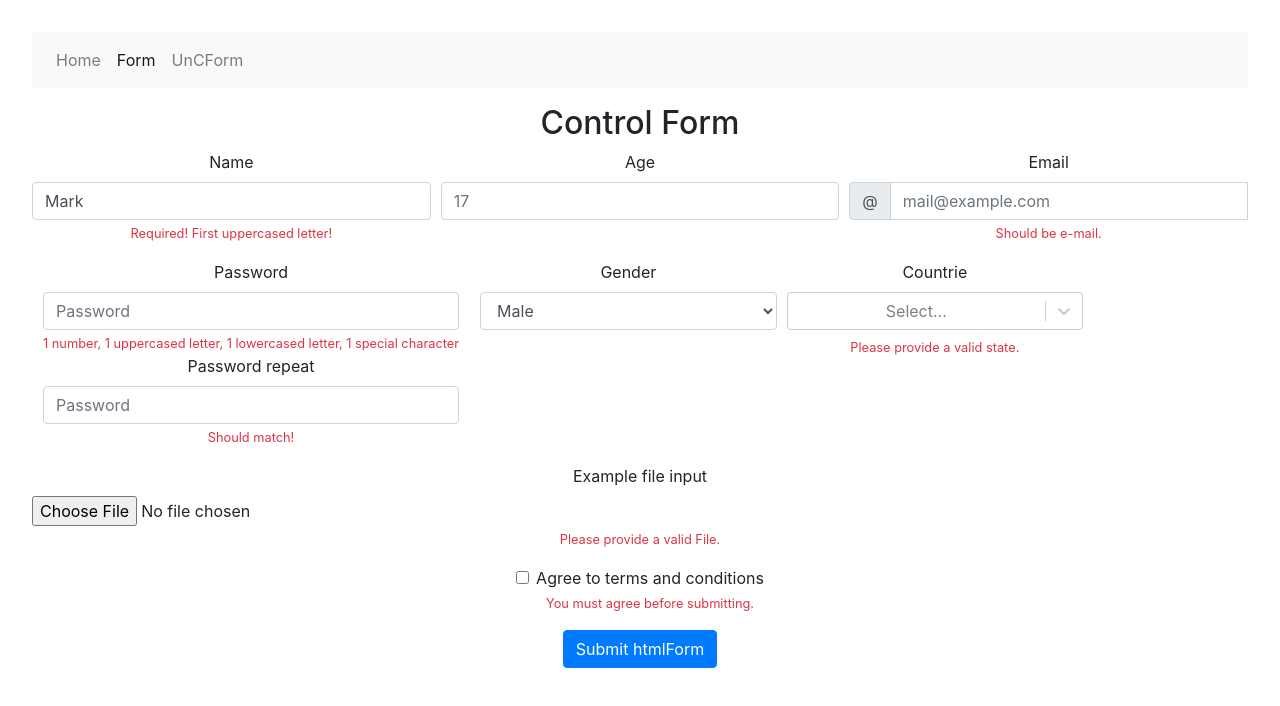
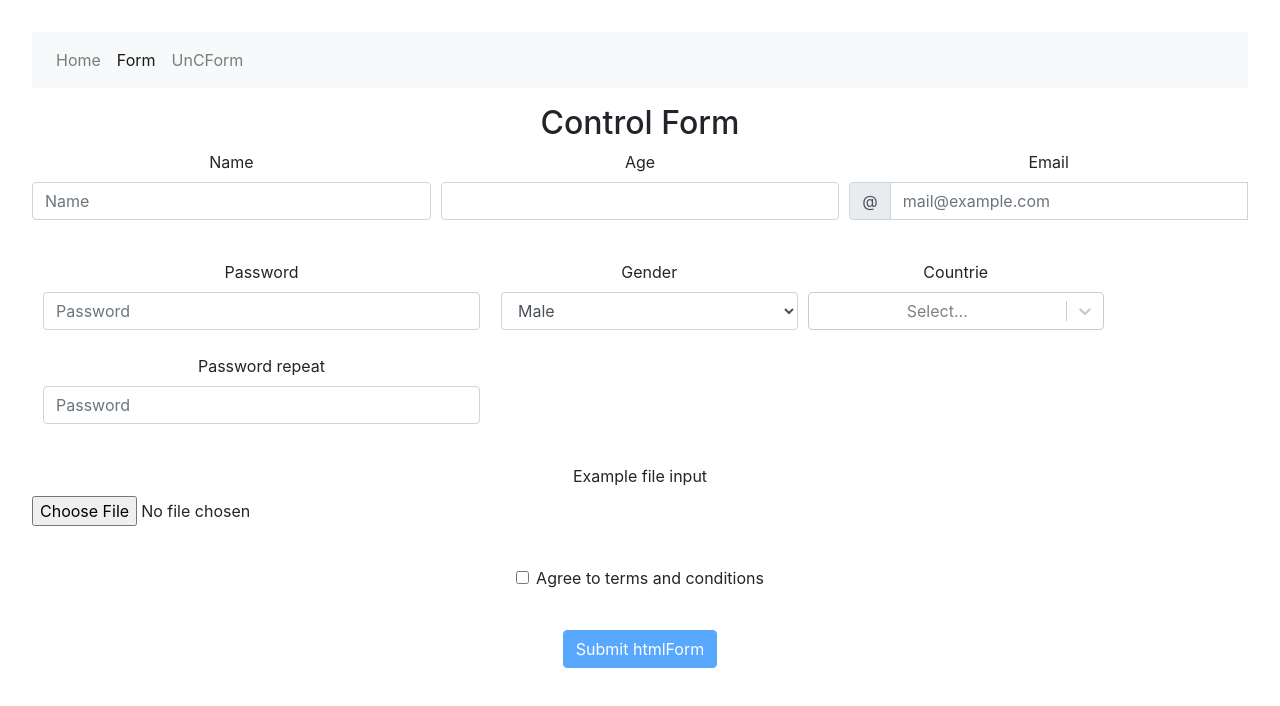
Before and after one commit to zytsev/React2024Q3, a React (Vite) app: page /control in a window 1280 px wide. Shown: the top 706 px of the page. Built offline with nearby package versions, Linux system fonts and the light colour scheme.

Commit message:
feat:add validation Form

```diff
--- a/package.json
+++ b/package.json
@@ -12,6 +12,7 @@
     "prepare": "husky install"
   },
   "dependencies": {
+    "@hookform/resolvers": "^3.9.0",
     "@reduxjs/toolkit": "^2.2.7",
     "react": "^18.3.1",
     "react-dom": "^18.3.1",
--- a/src/App.css
+++ b/src/App.css
@@ -22,13 +22,12 @@
 .invalid-feedb {
   height: 20px;
   width: 100%;
-  margin-top: .25rem;
+  margin-top: 0.25rem;
   font-size: 80%;
   color: #dc3545;
 }
 
 .navbar-ul {
-
   display: flex;
 
   gap: 1rem;
@@ -36,3 +35,7 @@
   margin-bottom: 0;
   list-style: none;
 }
+
+.form-pass {
+  min-width: 437px;
+}
--- a/src/components/Form.tsx
+++ b/src/components/Form.tsx
@@ -1,21 +1,25 @@
-import { useState } from 'react';
 import { user } from '../assets/types';
-import { useForm } from 'react-hook-form';
+import { useForm, Controller } from 'react-hook-form';
+import { yupResolver } from '@hookform/resolvers/yup';
 import { useAppSelector } from '../redux/store';
 import Select from 'react-select';
 import { getListOfCountrie } from '../service/getListOfCountrie';
-interface newcountrie {
-  value: string;
-  label: string;
-}
+import { schema } from '../service/yup';
+
 function Form() {
   const countries = useAppSelector((state) => state.countries.listcountries);
   const listcountries = getListOfCountrie(countries);
-  const { handleSubmit } = useForm<user>();
-  const [countrie, setCountrie] = useState<newcountrie | null>(null);
+  const {
+    register,
+    handleSubmit,
+    reset,
+    control,
+    formState: { errors, isValid },
+  } = useForm<user>({ resolver: yupResolver(schema), mode: 'onBlur' });
 
   const onSubmit = (data: user) => {
     console.log(data);
+    reset();
   };
 
   return (
@@ -26,29 +30,22 @@ function Form() {
           <div className="col-md-4 mb-3">
             <label htmlFor="validationCustom01">Name</label>
             <input
-              type="text"
+              {...register('name')}
               className="form-control"
               id="validationCustom01"
               placeholder="Name"
-              value="Mark"
-              required
             />
-            <div className="invalid-feedb">
-              Required! First uppercased letter!
-            </div>
+            <div className="invalid-feedb">{errors.name?.message}</div>
           </div>
           <div className="col-md-4 mb-3">
             <label htmlFor="validationCustom02">Age</label>
             <input
               type="number"
+              {...register('age')}
               className="form-control"
               id="validationCustom02"
-              placeholder="17"
-              min="1"
-              max="150"
-              required
             />
-            <div className="invalid-feedb"></div>
+            <div className="invalid-feedb">{errors.age?.message}</div>
           </div>
           <div className="col-md-4 mb-3">
             <label htmlFor="validationCustomUsername">Email</label>
@@ -63,39 +60,39 @@ function Form() {
                 className="form-control"
                 id="validationCustomUsername"
                 placeholder="mail@example.com"
-                aria-describedby="inputGroupPrepend"
-                required
+                {...register('email')}
               />
-              <div className="invalid-feedb">Should be e-mail.</div>
+              <div className="invalid-feedb">{errors.email?.message}</div>
             </div>
           </div>
         </div>
         <div className="form-row">
-          <div className="form-group mx-sm-3 mb-3">
+          <div className="form-group mx-sm-3 mb-3 form-pass">
             <label htmlFor="inputPassword1">Password</label>
             <input
-              type="password"
+              {...register('password')}
               className="form-control"
               id="inputPassword1"
               placeholder="Password"
             />
-            <div className="invalid-feedb">
-              1 number, 1 uppercased letter, 1 lowercased letter, 1 special
-              character
-            </div>
+            <div className="invalid-feedb">{errors.password?.message}</div>
             <label htmlFor="inputPassword2">Password repeat</label>
             <input
-              type="password"
+              {...register('confirmation')}
               className="form-control"
               id="inputPassword2"
               placeholder="Password"
             />
-            <div className="invalid-feedb">Should match!</div>
+            <div className="invalid-feedb">{errors.confirmation?.message}</div>
           </div>
           <div className="col-md-3 mb-3">
             <label htmlFor="validationGender">Gender</label>
-            <select id="validationGender" className="form-control">
-              <option selected>Male</option>
+            <select
+              {...register('gender')}
+              id="validationGender"
+              className="form-control"
+            >
+              <option>Male</option>
               <option>Female</option>
             </select>
             <div className="invalid-feedb"></div>
@@ -103,42 +100,45 @@ function Form() {
 
           <div className="col-md-3 mb-3">
             <label htmlFor="inputCountrie">Countrie</label>
-            <Select
-              options={listcountries}
-              aria-labelledby="inputCountrie"
-              onChange={(option) => setCountrie(option)}
+            <Controller
+              name="state"
+              control={control}
+              render={({ field }) => (
+                <Select
+                  {...field}
+                  options={listcountries}
+                  getOptionValue={(option) => option.value}
+                />
+              )}
             />
-            <h1>{countrie?.value}</h1>
-            <div className="invalid-feedb">Please provide a valid state.</div>
+            <div className="invalid-feedb">{errors.state?.value?.message}</div>
           </div>
         </div>
         <div className="form-group">
           <label htmlFor="exampleFormControlFile1">Example file input</label>
           <input
+            {...register('picture')}
             type="file"
             className="form-control-file"
             id="exampleFormControlFile1"
           />
-          <div className="invalid-feedb">Please provide a valid File.</div>
+          <div className="invalid-feedb">{errors.picture?.message}</div>
         </div>
         <div className="form-group">
           <div className="form-check">
             <input
+              {...register('terms')}
               className="form-check-input"
               type="checkbox"
-              value=""
               id="invalidCheck"
-              required
             />
             <label className="form-check-label" htmlFor="invalidCheck">
               Agree to terms and conditions
             </label>
-            <div className="invalid-feedb">
-              You must agree before submitting.
-            </div>
+            <div className="invalid-feedb">{errors.terms?.message}</div>
           </div>
         </div>
-        <button className="btn btn-primary" type="submit">
+        <button className="btn btn-primary" type="submit" disabled={!isValid}>
           Submit htmlForm
         </button>
       </form>
--- a/src/components/UnCForm.tsx
+++ b/src/components/UnCForm.tsx
@@ -1,5 +1,5 @@
 import React from 'react';
-import SelectCountrie from '../service/getListOfCountrie';
+import { getListOfCountrie } from '../service/getListOfCountrie';
 
 function UnCForm() {
   return (
--- /dev/null
+++ b/src/service/yup.ts
@@ -0,0 +1,55 @@
+import * as yup from 'yup';
+
+export const schema = yup
+  .object()
+  .shape({
+    name: yup
+      .string()
+      .required('Required name!')
+      .matches(/^[A-Z][a-zA-Z]+$/, 'Only letters. First uppercased!'),
+    age: yup
+      .number()
+      .required('Required age!')
+      .positive('From 1')
+      .integer('Integer numbers')
+      .transform((value) => (isNaN(value) ? undefined : value)),
+    email: yup
+      .string()
+      .email('must be a valid email')
+      .required('Required email!'),
+    password: yup
+      .string()
+      .required('Password is required')
+      .matches(
+        /^(?=.*\d)(?=.*[A-Z])(?=.*[a-z])(?=.*[\W_]).*$/,
+        '1 number, 1 uppercased letter, 1 lowercased letter, 1 special character'
+      ),
+    confirmation: yup
+      .string()
+      .oneOf([yup.ref('password')], 'Passwords must confirmation')
+      .required('Password is required'),
+    gender: yup.string().required(),
+    state: yup.object({
+      value: yup.string().required('Please select a country'),
+    }),
+
+    picture: yup
+      .mixed<FileList>()
+      .required()
+      .test('required', 'Please select a file', (value: FileList) => {
+        return value?.length > 0;
+      })
+      .test('fileSize', 'The file is too large', (value) => {
+        return value && value[0] && value[0].size < 100000;
+      })
+      .test('type', 'We only support jpeg/png', function (value) {
+        return (
+          value &&
+          value[0] &&
+          (value[0].type === 'image/jpeg' || value[0].type === 'image/png')
+        );
+      }),
+
+    terms: yup.boolean().oneOf([true], 'You must agree before submitting.'),
+  })
+  .required();
```
Also changed, not shown: src/assets/types.ts (+8 -2 lines), src/components/errorBaundary.tsx (line endings or trailing spaces), 1 other file (tests, documents, lock files or other folders).
